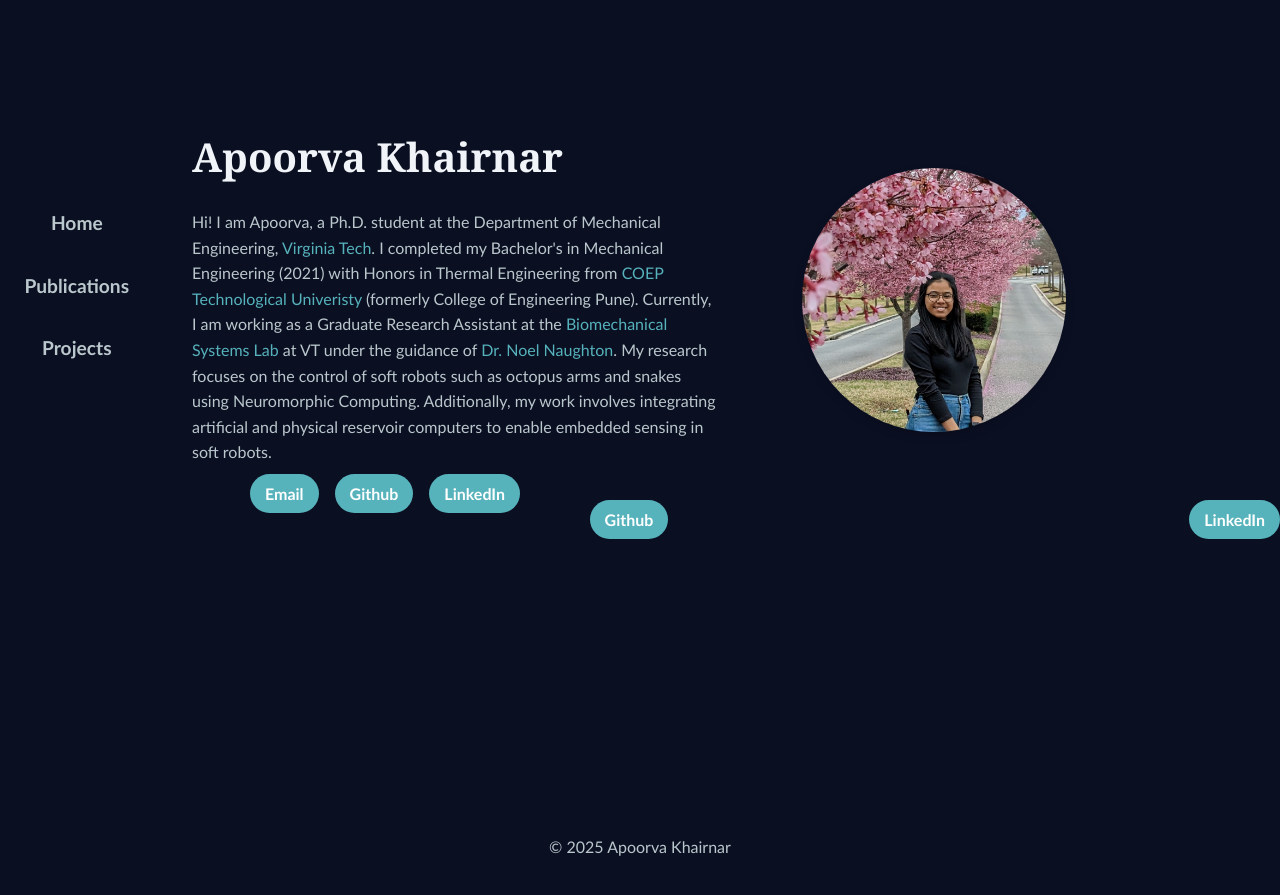
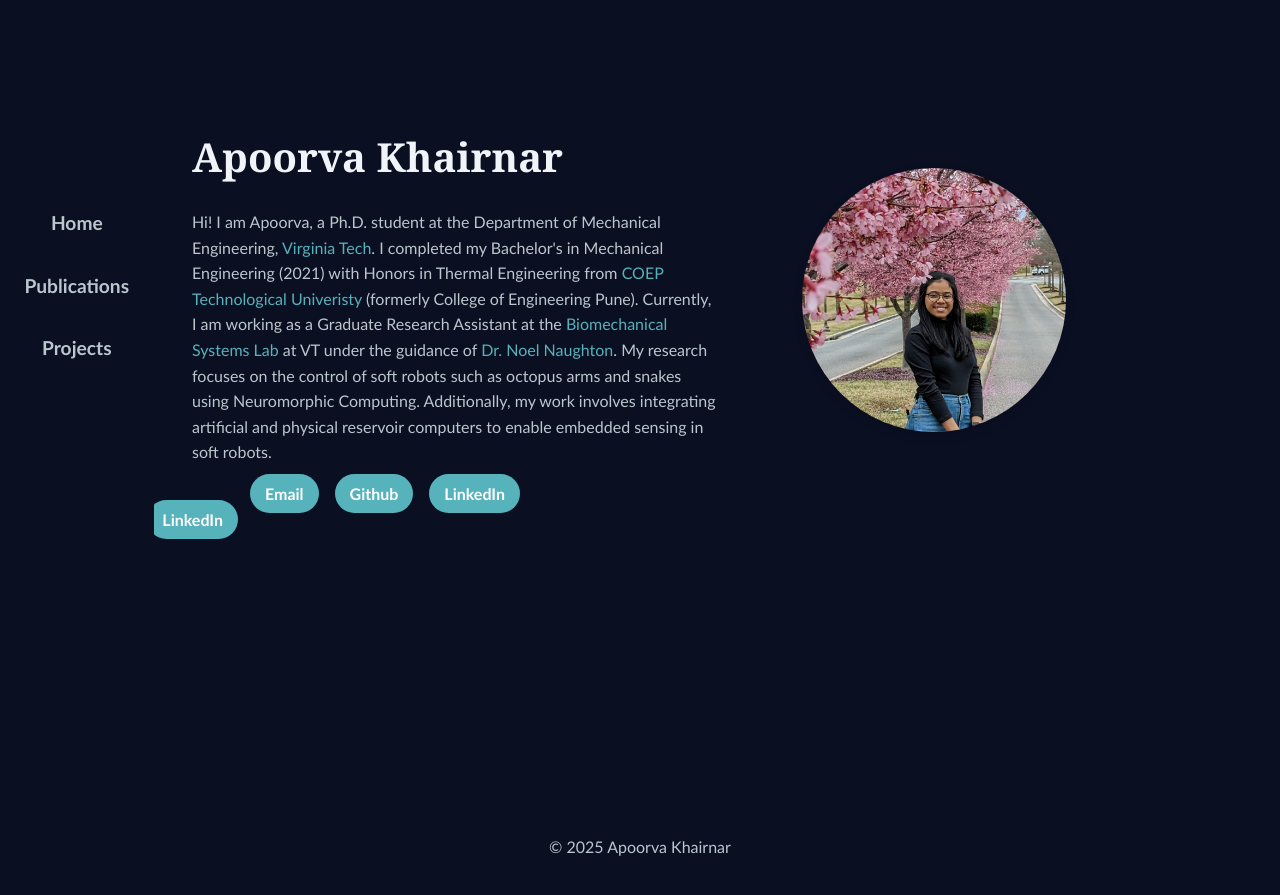
Before and after one commit to apoorvakhairnar/apoorvakhairnar.github.io, a Jekyll site: the page built from index.md, in a window 1280 px wide. Shown: the top 895 px of the page. Built offline with Jekyll 4.4.1, drawn with Linux system fonts in a browser that asks for light colours.

Commit message:
modified:   assets/css/home_style.css

```diff
--- a/assets/css/home_style.css
+++ b/assets/css/home_style.css
@@ -63,7 +63,7 @@
 .buttons_mobile {
   margin-left: auto;
   display: flex;
-  justify-content: space-between;
+  /* justify-content: space-between; */
   width: 100%;
 }
 
```
